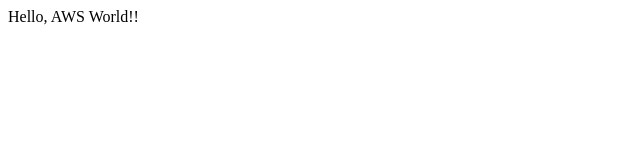
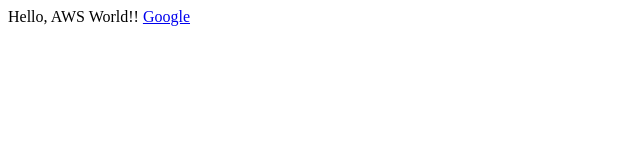
Before and after one commit to ryusei84/kadai4-sugita, a plain HTML site: page src/index.html in a window 1280 px wide. Shown: the full height of the page, 0-640 px from the left. Drawn offline with Linux system fonts and the light colour scheme.

Commit message:
リンク追加 index.html

```diff
--- a/src/index.html
+++ b/src/index.html
@@ -7,5 +7,6 @@
 </head>
 <body>
   Hello, AWS World!!
+  <a href="https://www.google.co.jp">Google</a>
 </body>
 </html>
```
